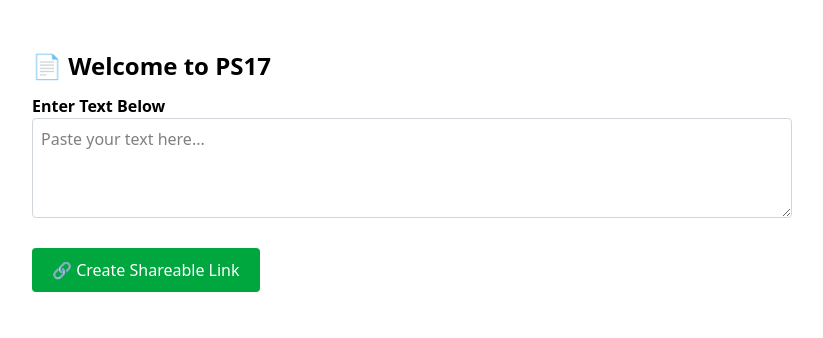
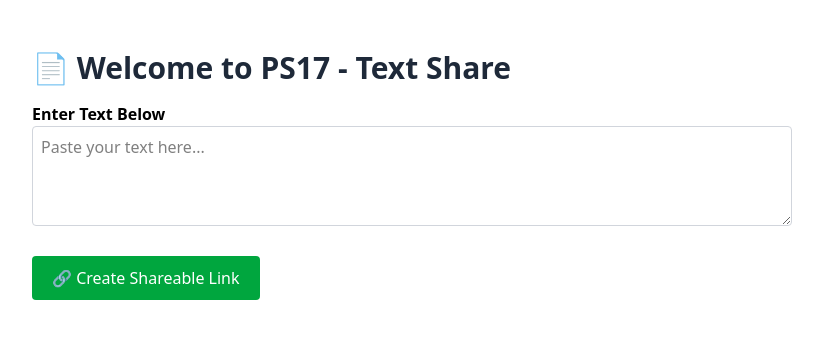
Before and after one commit to myselfprince/prince-txt-share, a Next.js app: page / in a window 1280 px wide. Shown: the top 338 px of the page, without its empty margins (228-1051 px from the left). Built offline with nearby package versions, Linux system fonts and the light colour scheme.

Commit message:
added ps17 logo in headings

```diff
--- a/src/app/page.js
+++ b/src/app/page.js
@@ -36,7 +36,7 @@ export default function Home() {
         position="top-center"
         reverseOrder={false}
       />
-      <h1 className='text-2xl font-bold mb-3'>📄 Welcome to PS17</h1>
+      <h1 className='text-2xl font-bold mb-3 text-3xl font-bold text-gray-800 mb-4 flex items-center'>📄 Welcome to PS17 - Text Share</h1>
       <label htmlFor="share-text" style={{ fontWeight: 'bold' }}>Enter Text Below</label><br />
       <textarea
       className='border p-2 rounded border-gray-300 h-[100px]'
--- a/src/app/view/[id]/page.js
+++ b/src/app/view/[id]/page.js
@@ -93,7 +93,7 @@ export default function ViewPage() {
             </button>
           </div>
           <h1 className="text-3xl font-bold text-gray-800 mb-4 flex items-center">
-            📄 Shared Text
+            📄PS17 - Shared Text
           </h1>
           <div className="prose prose-lg max-w-none bg-gray-50 p-6 rounded-lg border border-gray-100">
             <pre className="text-gray-800 whitespace-pre-wrap break-words">{text}</pre>
```
